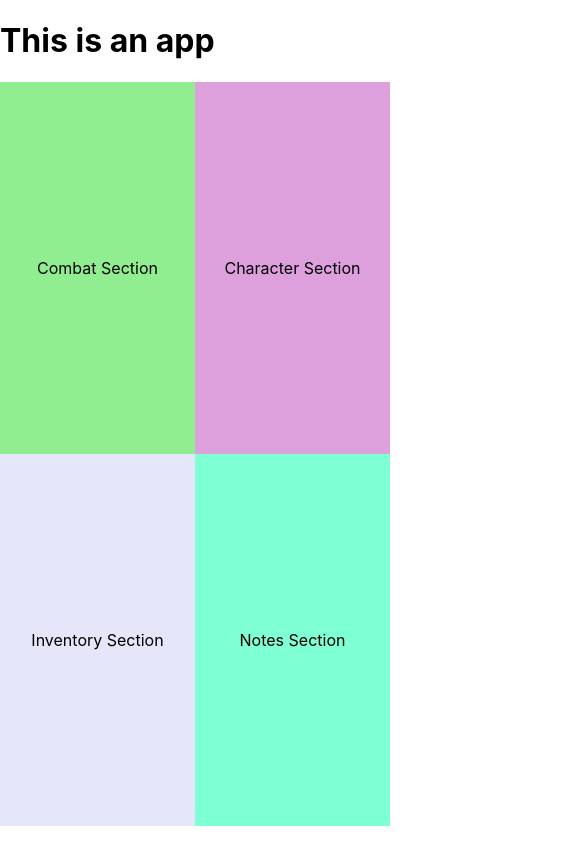
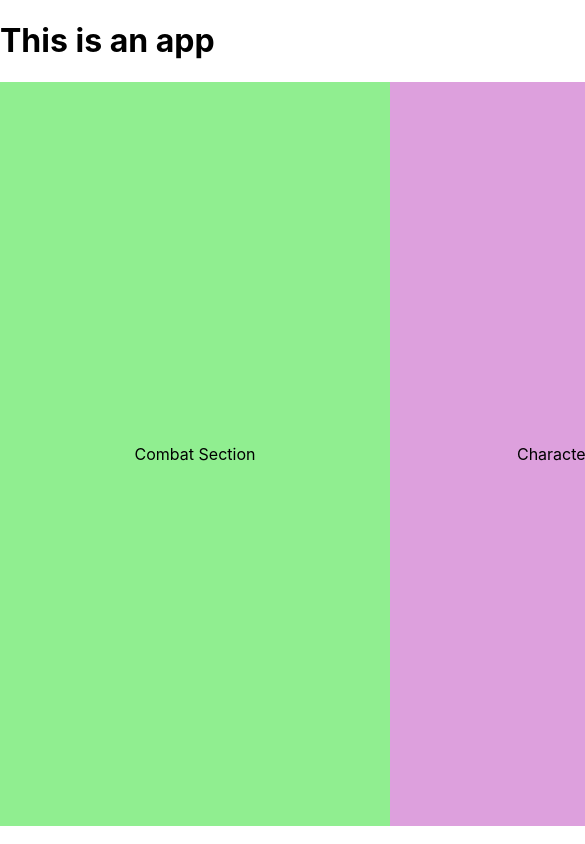
Before and after one commit to ggrumbley/js_30, a React (Create React App) app in the folder character-ui/: page / in a window 390 px wide. Shown: the top 844 px of the page, 585 px wide, since content can reach past the window. Built offline with nearby package versions, Linux system fonts and the light colour scheme.

Commit message:
Add mobile break points

```diff
--- a/character-ui/src/App.js
+++ b/character-ui/src/App.js
@@ -4,7 +4,9 @@ class App extends Component {
   render() {
     return (
       <div>
-        <h1>This is an app</h1>
+        <div className="tab-bar">
+          <h1>This is an app</h1>
+        </div>
         <div className="grid-container">
           <section class="Combat">Combat Section</section>
           <section class="Character">Character Section</section>
--- a/character-ui/src/index.scss
+++ b/character-ui/src/index.scss
@@ -21,7 +21,6 @@ code {
 .grid-container {
   display: grid;
   min-height: calc(100vh - 100px);
-
   grid-template-columns: 1fr 1fr;
   grid-template-rows: 1fr 1fr;
   grid-template-areas: "Combat Character" "Inventory Notes";
@@ -50,3 +49,27 @@ code {
   grid-area: Notes;
   background-color: aquamarine
 }
+
+.tab-bar {
+  width: 100vw;
+}
+
+@media (max-width: 900px) and (min-width: 380px) {
+  .grid-container {
+    grid-template-columns: 100vw 100vw 100vw 100vw;
+    grid-template-rows: 1fr;
+    grid-template-areas: "Combat Character Inventory Notes";
+    // min-height: 290px;
+    // max-height: 390px;
+  }
+}
+
+@media (max-width: 380px) {
+  .grid-container {
+    grid-template-columns: 100vw;
+    grid-template-rows: 1fr 1fr 1fr 1fr;
+    grid-template-areas: "Combat" "Character" "Inventory" "Notes";
+    min-height: 2400px;
+    // max-height: 390px;
+  }
+}
```
